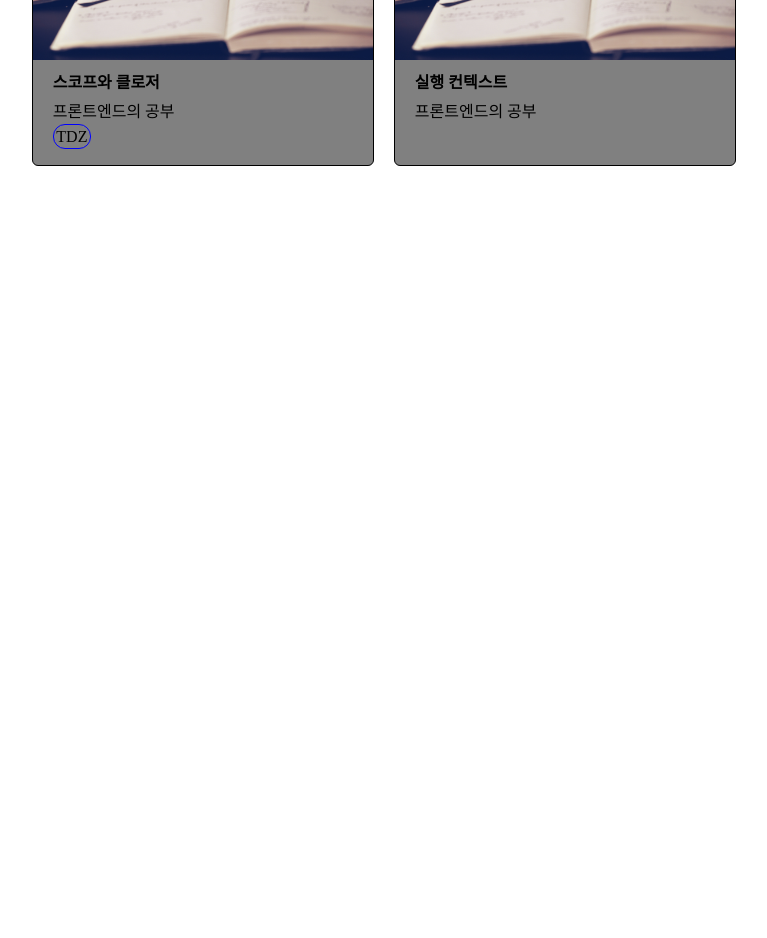
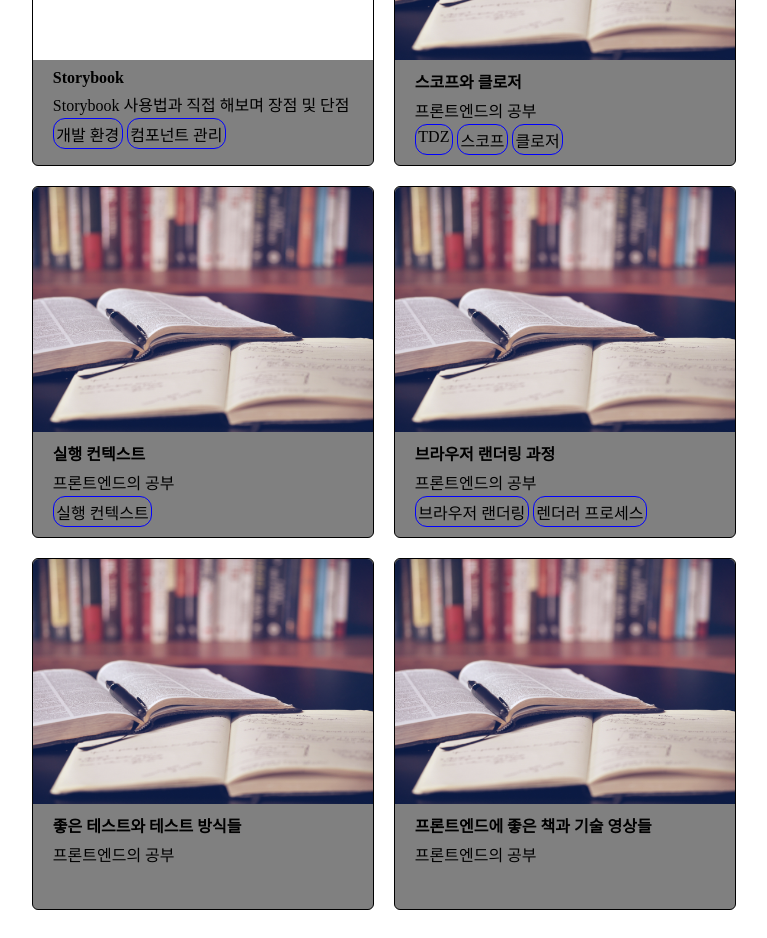
Before and after one commit to h4ckney/h4ckney.github.io, a React (Create React App) app: page /study in a window 1280 px wide. Shown: the part 620-1558 px from the top of the page, without its empty margins (229-996 px from the left). Before the commit the page ends 814 px from the top, so only its background shows below. Built offline with nearby package versions, Linux system fonts and the light colour scheme.

Commit message:
공부  내용 추가

```diff
--- a/src/App.tsx
+++ b/src/App.tsx
@@ -5,12 +5,14 @@ import Profile from "./page/Profile";
 import Study from "./page/Study";
 import Tech from "./page/Tech";
 import Project from "./page/Project";
+import Main from "./page/Main";
 
 function App() {
   return (
-      <BrowserRouter>
+      <BrowserRouter basename={process.env.PUBLIC_URL}>
           <Routes>
-            <Route path="/profile" element={<Profile/>} />
+              <Route path="/" element={<Main/>}/>
+              <Route path="/profile" element={<Profile/>} />
               <Route path="/project" element={<Project/>} />
               <Route path="/tech" element={<Tech/>} />
               <Route path="/study" element={<Study/>} />
--- /dev/null
+++ b/src/page/Main.tsx
@@ -0,0 +1,17 @@
+import React from 'react';
+import {Link} from "react-router-dom";
+
+const Main = () => {
+    return (
+        <div>
+            <h1>저에 대해 알고 싶은 게 있으신가요?</h1>
+            <div style={{display: "flex", flexDirection: 'column'}}>
+                <Link to={'/profile'}>프로필</Link>
+                <Link to={'/project'}>프로젝트</Link>
+                <Link to={'/study'}>공부</Link>
+            </div>
+        </div>
+    );
+};
+
+export default Main;
--- a/src/page/Profile.tsx
+++ b/src/page/Profile.tsx
@@ -28,7 +28,7 @@ const Profile = () => {
                 </div>
             </MainProfile>
             <Stack>
-                    <h1>skill</h1>
+                    <h1>Skill</h1>
                     <div style={{display: "flex"}}>
                         <p>Front-End:</p>
                         {skill.FrontEnd.map((v)=>
@@ -50,7 +50,7 @@ const Profile = () => {
             </Stack>
             <Introduce>
                 <div>
-                    <h1>introduce</h1>
+                    <h1>Introduce</h1>
                     {introduce.map((v)=>
                         <p style={{width: '800px', lineHeight: 1.7}}>- {v}</p>
                     )}
--- a/src/page/Study.tsx
+++ b/src/page/Study.tsx
@@ -10,10 +10,14 @@ const Study = () => {
         <div style={{width: '60%', margin: '0 20%'}}>
             <HeaderNav/>
             <div style={{display: 'flex', flexWrap: 'wrap'}}>
+                <StudyBox Title={'Github Page를 통한 React 배포'} Description={''} Tag={['배포','Github io']}/>
                 <StudyBox Img={Recoil} Title={'Recoil'} Description={'Recoil의 사용법과 다른 상태 관리 라이브러의 차이점'} Tag={['상태 관리 라이브러리', "Recoil"]}/>
                 <StudyBox Img={Storybook} Title={'Storybook'} Description={'Storybook 사용법과 직접 해보며 장점 및 단점'} Tag={['개발 환경', '컴포넌트 관리']}/>
-                <StudyBox  Title={'스코프와 클로저'} Description={'프론트엔드의 공부'} Tag={['TDZ']}/>
-                <StudyBox Title={'실행 컨텍스트'} Description={'프론트엔드의 공부'}/>
+                <StudyBox Title={'스코프와 클로저'} Description={'프론트엔드의 공부'} Tag={['TDZ', '스코프', '클로저']}/>
+                <StudyBox Title={'실행 컨텍스트'} Description={'프론트엔드의 공부'} Tag={['실행 컨텍스트']}/>
+                <StudyBox Title={'브라우저 랜더링 과정'} Description={'프론트엔드의 공부'} Tag={['브라우저 랜더링','렌더러 프로세스']}/>
+                <StudyBox Title={'좋은 테스트와 테스트 방식들'} Description={'프론트엔드의 공부'}/>
+                <StudyBox Title={'프론트엔드에 좋은 책과 기술 영상들'} Description={'프론트엔드의 공부'}/>
             </div>
         </div>
     );
```
Also changed, not shown: package.json (+6 -1 lines), 2 other files (tests, documents, lock files or other folders).
